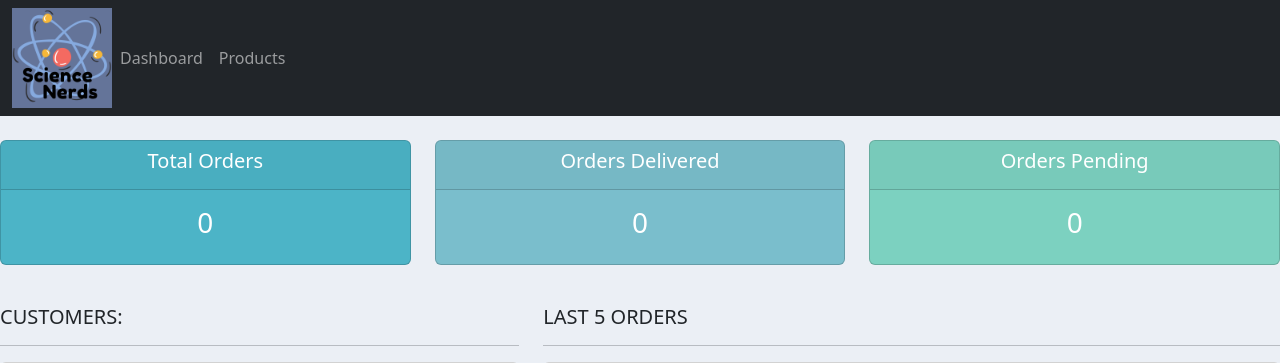
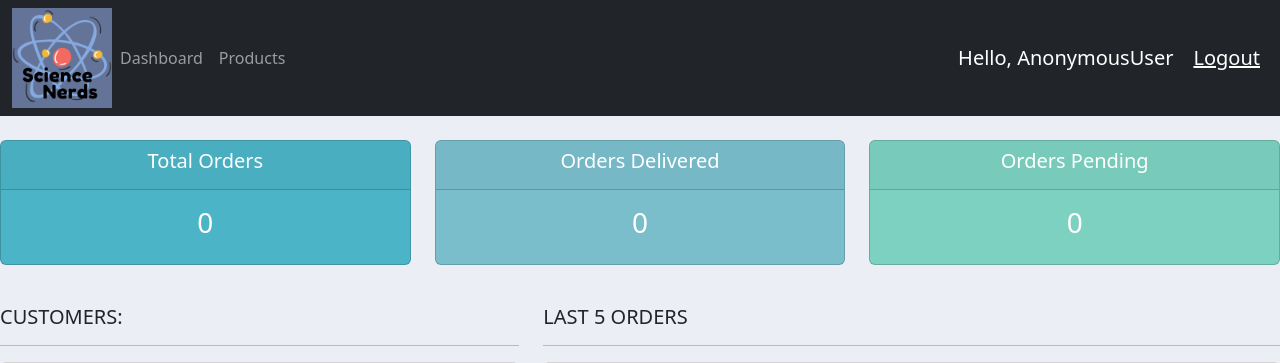
Before and after one commit to mejia-b/Science-Nerds, a Django app: page / in a window 1280 px wide. Shown: the top 363 px of the page. Run offline with Django 4.2, Linux system fonts and the light colour scheme.

Commit message:
create login and logout logic

```diff
--- a/sciencenerds/accounts/templates/accounts/login.html
+++ b/sciencenerds/accounts/templates/accounts/login.html
@@ -86,6 +86,7 @@
 				</div>
 				<div class="d-flex justify-content-center form_container">
 					<form method="POST" action="">
+                        {% csrf_token %}
 						<div class="input-group mb-3">
 							<div class="input-group-append">
 								<span class="input-group-text"><i class="fas fa-user"></i></span>
@@ -105,7 +106,9 @@
 					</form>
 
 				</div>
-
+                {% for message in messages %}
+                    <p id="messages">{{message}}</p>
+                {% endfor %}
 				<div class="mt-4">
 					<div class="d-flex justify-content-center links">
 						Don't have an account? <a href="{% url 'register' %}" class="ml-2">Sign Up</a>
--- a/sciencenerds/accounts/templates/accounts/navbar.html
+++ b/sciencenerds/accounts/templates/accounts/navbar.html
@@ -1,4 +1,15 @@
 {% load static %}
+
+<style>
+  .hello-msg{
+    font-size: 20px;
+    color: white;
+    margin-right: 20px;
+    white-space: nowrap;
+  }
+
+
+</style>
 <nav class="navbar navbar-expand-lg navbar-dark bg-dark">
    <div class="container-fluid">
       <img id="logo" src="{% static 'images/sciencenerdslogo.png'%}" alt="" width="100" height="100">
@@ -17,4 +28,7 @@
         </ul>
       </div>
     </div>
+
+    <span class="hello-msg">Hello, {{request.user}}</span>
+    <span><a class="hello-msg" href="{% url 'logout' %}">Logout</a></span>
 </nav>
--- a/sciencenerds/accounts/urls.py
+++ b/sciencenerds/accounts/urls.py
@@ -11,4 +11,5 @@ urlpatterns = [
 
     path('register',RegisterView.as_view(), name="register"),
     path('login', LoginView.as_view(), name='login'),
+    path('logout', LogoutUserView.as_view(), name='logout'),
 ]
--- a/sciencenerds/accounts/views.py
+++ b/sciencenerds/accounts/views.py
@@ -4,6 +4,8 @@ from .models import Customer, Product,Order
 from .forms import OrderForm, CreateUserForm
 from django.forms import inlineformset_factory
 from .filters import OrderFilter
+from django.contrib import messages
+from django.contrib.auth import authenticate, login, logout
 class HomeView(View):
     def get(self,request):
         orders = list(Order.objects.all())[-5:]
@@ -134,8 +136,11 @@ class RegisterView(View):
 
     def post(self,request):
         form = CreateUserForm(request.POST)
+        # get the username without getting any other attributes
         if form.is_valid():
             form.save()
+            user = form.cleaned_data.get('username')
+            messages.success(request,'Account was created for ' + user)
             return redirect('login')
         return render(
             request=request,
@@ -151,3 +156,19 @@ class LoginView(View):
             request=request,
             template_name='accounts/login.html'
         )
+
+    def post(self,request):
+        username = request.POST.get('username')
+        password = request.POST.get('password')
+        user = authenticate(request, username=username, password=password)
+        if user is not None:
+            login(request,user)
+            return redirect('home')
+        else:
+            messages.info(request, 'Username OR Password is incorrect')
+            return redirect('login')
+
+class LogoutUserView(View):
+    def get(self,request):
+        logout(request)
+        return redirect('login')
```
